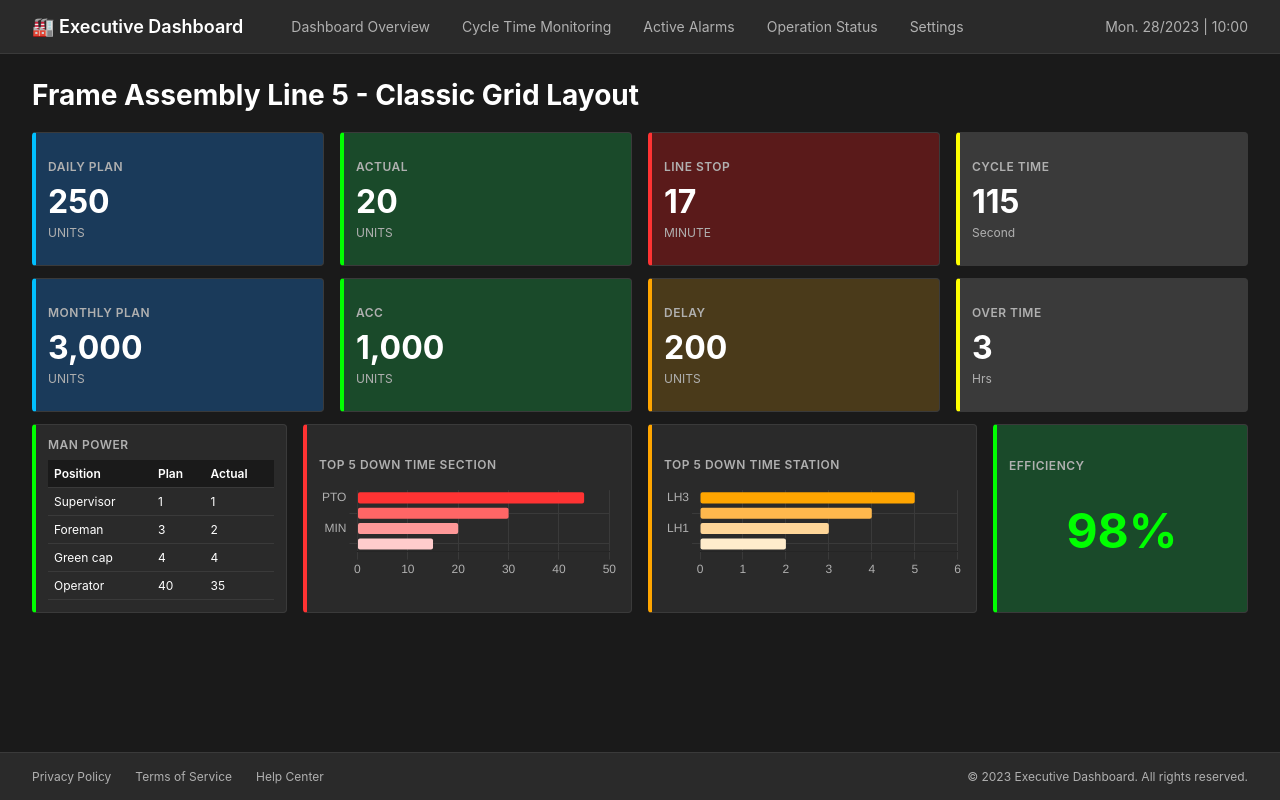
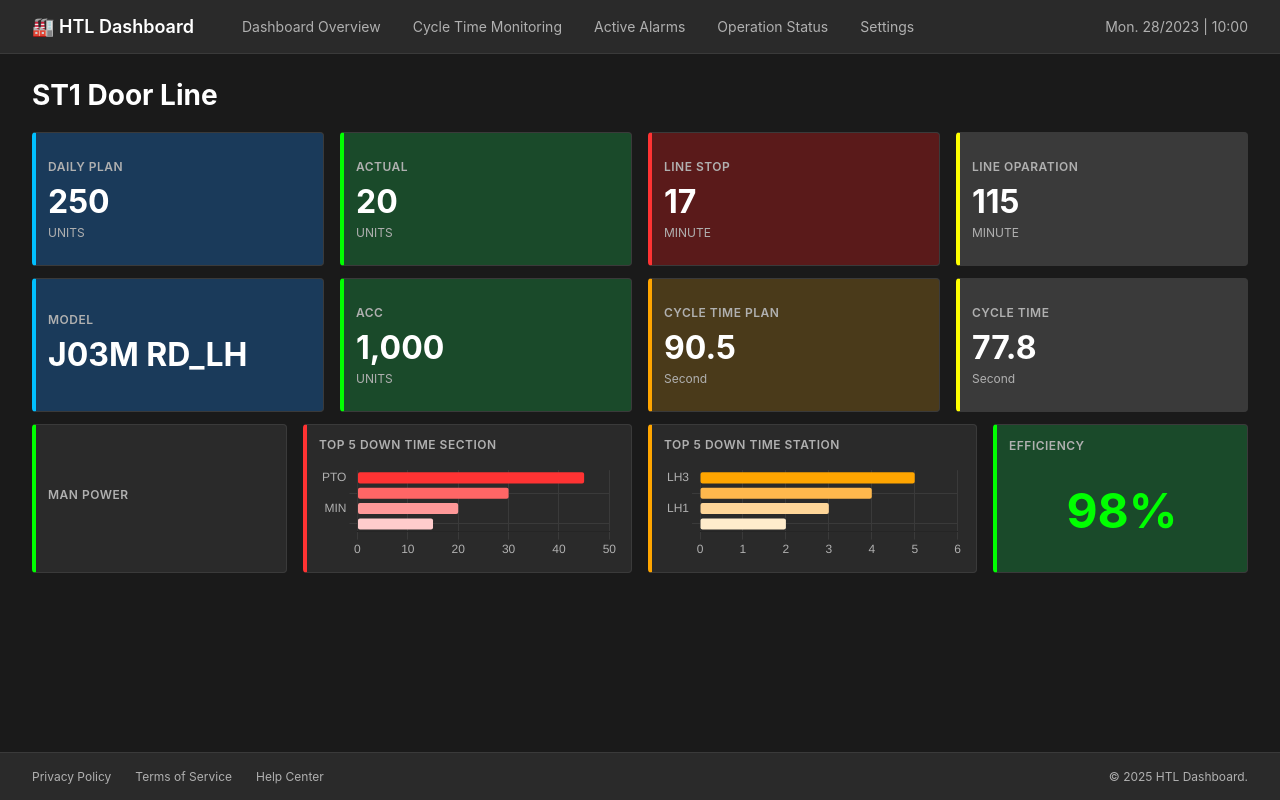
Before and after one commit to nattawat7786-collab/HTL_DASHBORD, a plain HTML site: page index.html in a window 1280 px wide. Drawn offline with nearby package versions, Linux system fonts and the light colour scheme.

Commit message:
Index_Change_Display

```diff
--- a/index.html
+++ b/index.html
@@ -3,7 +3,7 @@
 <head>
     <meta charset="UTF-8">
     <meta name="viewport" content="width=device-width, initial-scale=1.0">
-    <title>Executive Dashboard - Design Version 1 (Dark)</title>
+    <title>HTL Dashboard - Design Version 1 (Dark)</title>
     <link rel="stylesheet" href="styles.css">
     <script src="https://cdn.jsdelivr.net/npm/chart.js@3.9.1"></script>
 </head>
@@ -11,7 +11,7 @@
     <div class="slide-container">
         <div class="header">
             <div class="header-left">
-                <span class="header-title" style="color: #FFFFFF;">🏭 Executive Dashboard</span>
+                <span class="header-title" style="color: #FFFFFF;">🏭 HTL Dashboard</span>
             </div>
             <div class="nav-menu">
                 <a class="nav-item" href="#">Dashboard Overview</a>
@@ -25,7 +25,7 @@
 
         <div class="content">
             <div style="padding-bottom: 8px;">
-                <h1 style="font-size: 28px; font-weight: 700; color: #FFFFFF; margin: 0;">Frame Assembly Line 5 - Classic Grid Layout</h1>
+                <h1 style="font-size: 28px; font-weight: 700; color: #FFFFFF; margin: 0;">ST1 Door Line</h1>
             </div>
 
             <div class="row">
@@ -45,17 +45,16 @@
                     <div class="block-unit">MINUTE</div>
                 </div>
                 <div class="data-block block-cycle-time">
-                    <div class="block-label">Cycle Time</div>
+                    <div class="block-label">Line Oparation</div>
                     <div class="block-value">115</div>
-                    <div class="block-unit">Second</div>
+                    <div class="block-unit">MINUTE</div>
                 </div>
             </div>
 
             <div class="row">
                 <div class="data-block block-monthly-plan">
-                    <div class="block-label">Monthly Plan</div>
-                    <div class="block-value">3,000</div>
-                    <div class="block-unit">UNITS</div>
+                    <div class="block-label">Model</div>
+                    <div class="block-value">J03M RD_LH</div>
                 </div>
                 <div class="data-block block-acc">
                     <div class="block-label">ACC</div>
@@ -63,21 +62,21 @@
                     <div class="block-unit">UNITS</div>
                 </div>
                 <div class="data-block block-delay">
-                    <div class="block-label">Delay</div>
-                    <div class="block-value">200</div>
-                    <div class="block-unit">UNITS</div>
+                    <div class="block-label">CYCLE TIME PLAN</div>
+                    <div class="block-value">90.5</div>
+                    <div class="block-unit">Second</div>
                 </div>
                 <div class="data-block block-over-time">
-                    <div class="block-label">Over Time</div>
-                    <div class="block-value">3</div>
-                    <div class="block-unit">Hrs</div>
+                    <div class="block-label">CYCLE Time</div>
+                    <div class="block-value">77.8</div>
+                    <div class="block-unit">Second</div>
                 </div>
             </div>
 
             <div class="row">
                 <div class="data-block block-man-power">
                     <div class="block-label">Man Power</div>
-                    <table class="man-power-table">
+                    <!-- <table class="man-power-table">
                         <thead>
                             <tr>
                                 <th>Position</th>
@@ -107,7 +106,7 @@
                                 <td>35</td>
                             </tr>
                         </tbody>
-                    </table>
+                    </table> -->
                 </div>
 
                 <div class="data-block block-chart">
@@ -138,7 +137,7 @@
                 <span>Help Center</span>
             </div>
             <div style="text-align: right;">
-                © 2023 Executive Dashboard. All rights reserved.
+                © 2025 HTL Dashboard.
             </div>
         </div>
     </div>
```
